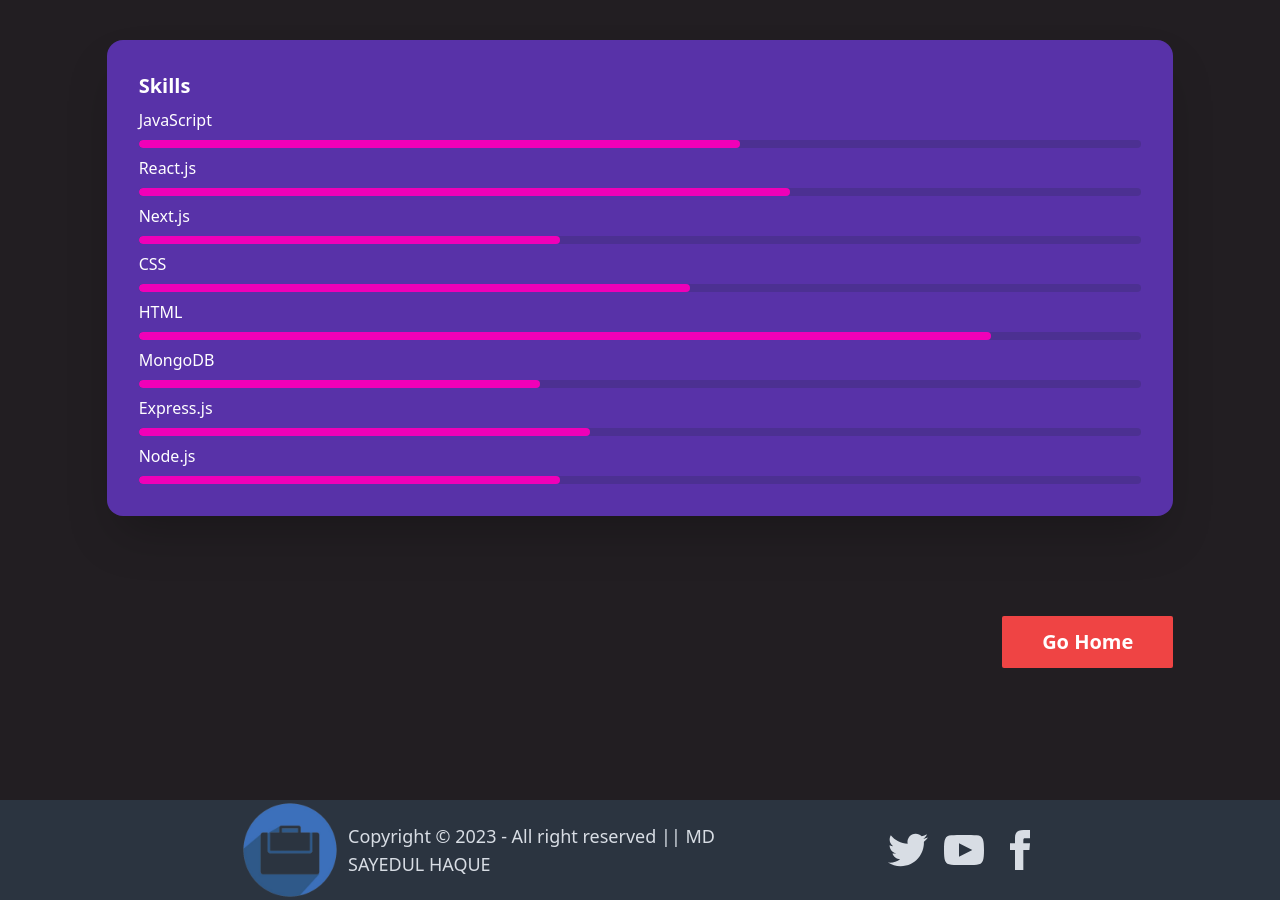
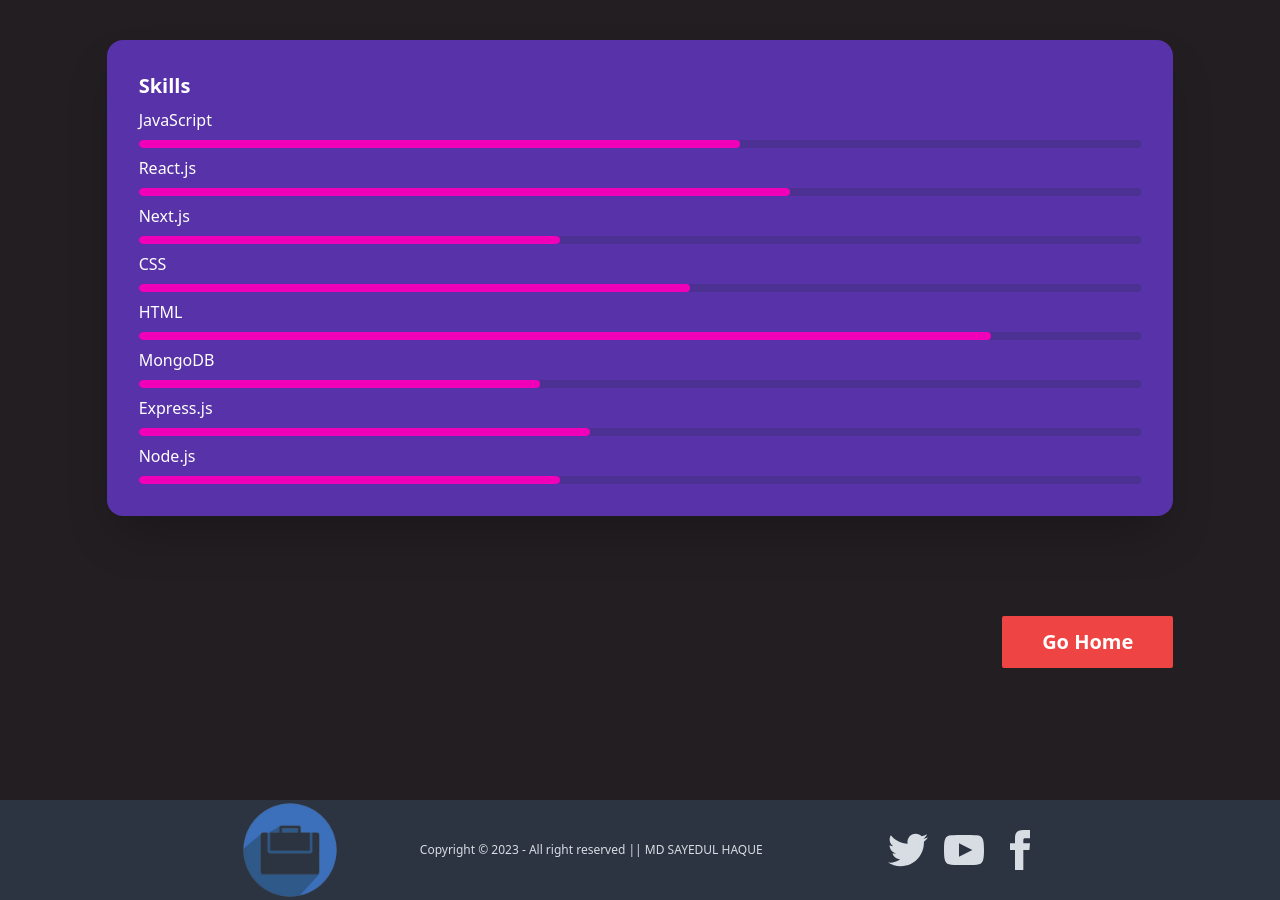
Before and after one commit to Sayedul3731/my-portfolio-site, a React (Vite) app: page /skills in a window 1280 px wide. Built offline with nearby package versions, Linux system fonts and the light colour scheme.

Commit message:
Home page design added

```diff
--- a/src/components/Footer/Footer.jsx
+++ b/src/components/Footer/Footer.jsx
@@ -5,7 +5,7 @@ const Footer = () => {
             <footer className="footer items-center py-8 md:py-8 lg:py-0 flex flex-col-reverse md:flex-col-reverse lg:flex-row justify-center  lg:px-60 bg-neutral text-neutral-content">
                 <aside className="items-center lg:w-2/3 lg:justify-between grid-flow-col">
                 <img src="/logo.png" className="hidden md:flex md:w-[100px]" alt="" />
-                    <p className=" text-xs md:text-lg ">Copyright © 2023 - All right reserved || MD SAYEDUL HAQUE</p>
+                    <p className=" text-xs md:text-md ">Copyright © 2023 - All right reserved || MD SAYEDUL HAQUE</p>
                 </aside>
                 <nav className="grid-flow-col lg:w-1/3 flex justify-end gap-4 md:place-self-center md:justify-self-end">
                     <a><svg xmlns="http://www.w3.org/2000/svg" width="40" height="40" viewBox="0 0 24 24" className="fill-current"><path d="M24 4.557c-.883.392-1.832.656-2.828.775 1.017-.609 1.798-1.574 2.165-2.724-.951.564-2.005.974-3.127 1.195-.897-.957-2.178-1.555-3.594-1.555-3.179 0-5.515 2.966-4.797 6.045-4.091-.205-7.719-2.165-10.148-5.144-1.29 2.213-.669 5.108 1.523 6.574-.806-.026-1.566-.247-2.229-.616-.054 2.281 1.581 4.415 3.949 4.89-.693.188-1.452.232-2.224.084.626 1.956 2.444 3.379 4.6 3.419-2.07 1.623-4.678 2.348-7.29 2.04 2.179 1.397 4.768 2.212 7.548 2.212 9.142 0 14.307-7.721 13.995-14.646.962-.695 1.797-1.562 2.457-2.549z"></path></svg>
```
